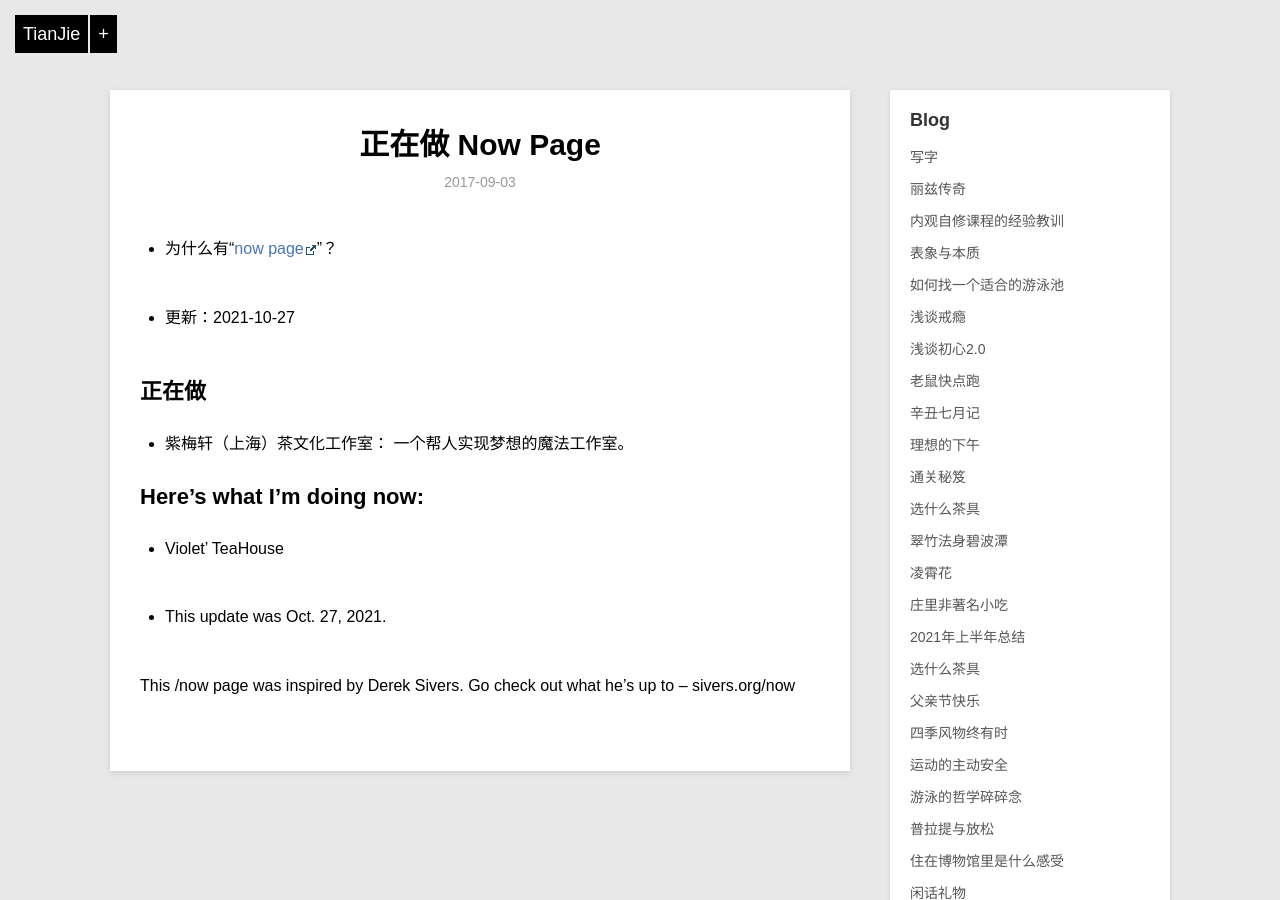
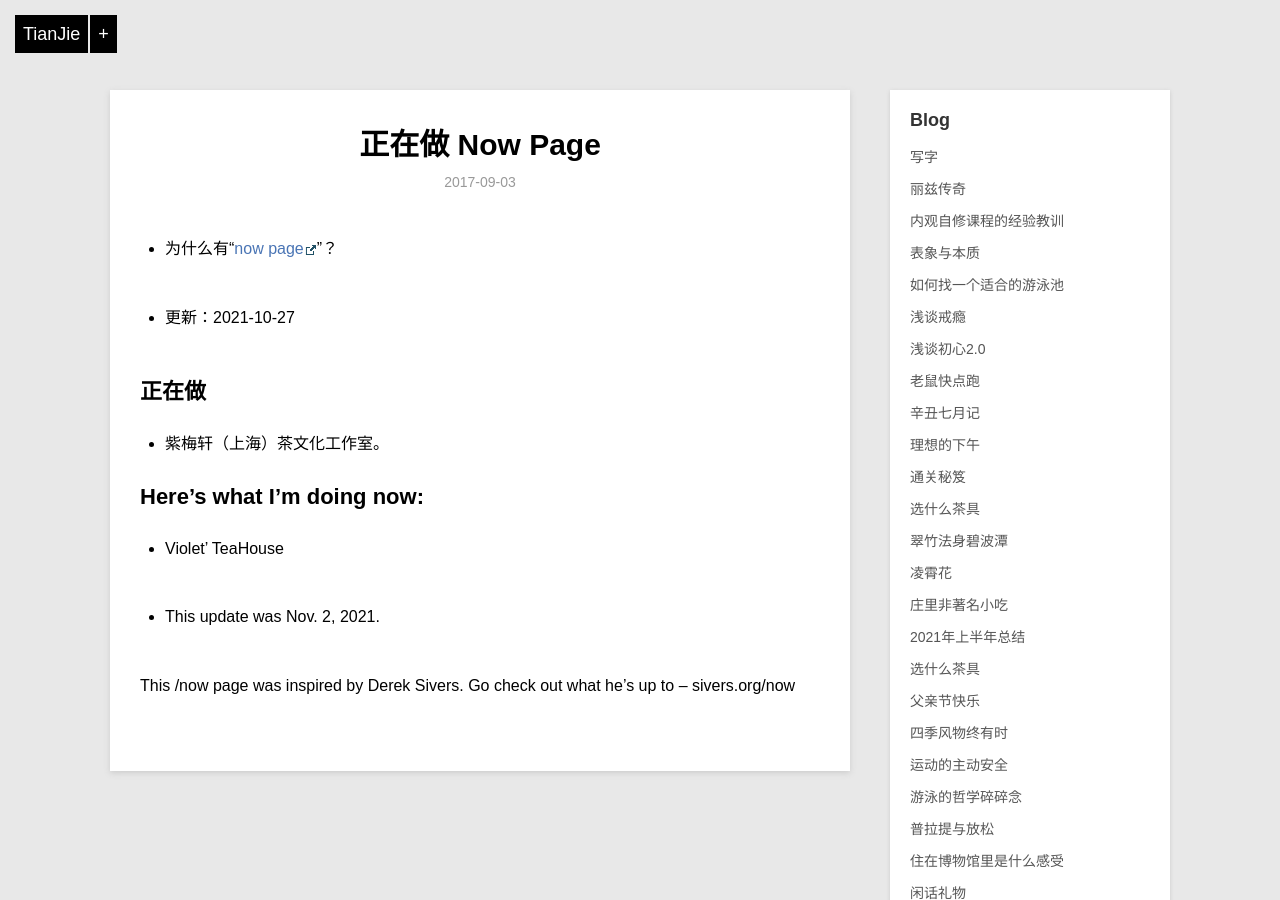
Before and after one commit to violettianjie/violettianjie.github.io, a Jekyll site: the page built from _posts/blog/2017-09-03-now.md, in a window 1280 px wide and 900 px high. Built offline with Jekyll 4.4.1, drawn with Linux system fonts in a browser that asks for light colours; comment, search, counter and statistics services are not loaded.

Commit message:
Update 2017-09-03-now.md

```diff
--- a/_posts/blog/2017-09-03-now.md
+++ b/_posts/blog/2017-09-03-now.md
@@ -15,7 +15,7 @@ category: blog
 ## 正在做
 
 
-- 紫梅轩（上海）茶文化工作室： 一个帮人实现梦想的魔法工作室。
+- 紫梅轩（上海）茶文化工作室。
 
 
 
@@ -27,7 +27,7 @@ category: blog
 
 
 
-- This update was Oct. 27, 2021.
+- This update was Nov. 2, 2021.
 
 This /now page was inspired by Derek Sivers. Go check out what he’s up to – sivers.org/now
 
```
